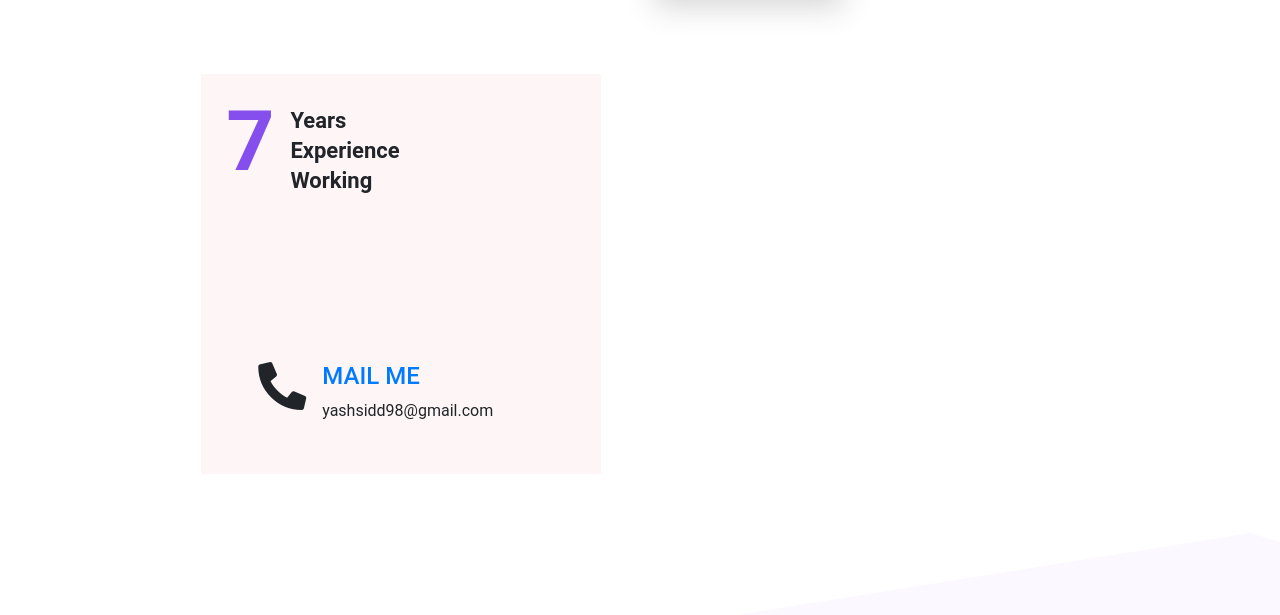
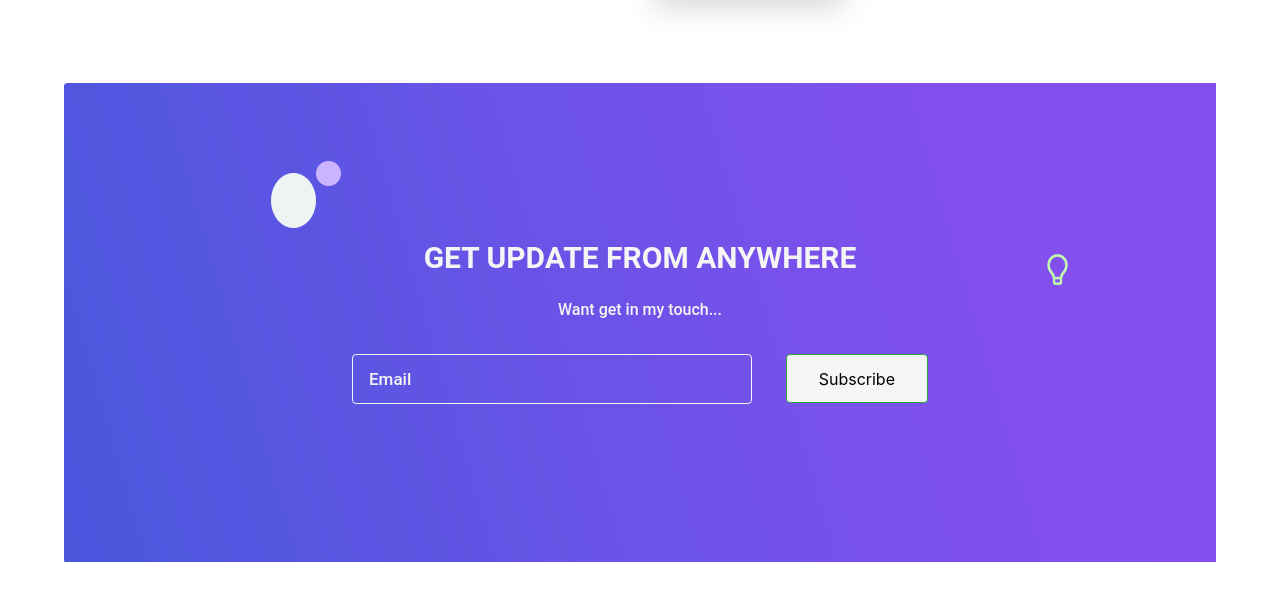
Before and after one commit to YashAgarwalDev/YashAgarwalDev.github.io, a plain HTML site: page index.html in a window 1280 px wide. Shown: the part 1527-2142 px from the top of the page. Drawn offline with Linux system fonts and the light colour scheme.

Commit message:
added suscribe area
added css
added html area

```diff
--- a/css/style.css
+++ b/css/style.css
@@ -329,6 +329,47 @@
 /* End subscribe me */
 
 
+/* Subscribe me */
+
+.site-main .subscribe-us-area .subscribe {
+    background: url(../img/subscribe-bg.png) no-repeat;
+    padding: 10rem 0;
+    margin: 3rem auto;
+}
+
+.site-main .subscribe-us-area .subscribe .subscribe-title h4 {
+    font: normal 700 30px/ 30px var(--roboto);
+    color: whitesmoke;
+}
+
+.site-main .subscribe-us-area .subscribe .subscribe-title p {
+    color: whitesmoke;
+    padding: 1rem 4rem;
+}
+
+.site-main .subscribe-us-area .subscribe form .input-textbox input {
+    width: 400px;
+    padding: 1.5rem 1rem;
+    border: 1px solid whitesmoke;
+    background: transparent;
+    color: white;
+    font: normal 500 17px/20px var(--roboto);
+}
+
+.site-main .subscribe-us-area .subscribe form .input-textbox input::placeholder {
+    color: whitesmoke;
+}
+
+.site-main .subscribe-us-area .subscribe form .btn-submit button {
+    background: whitesmoke;
+    color: #000;
+    padding: .7rem 2rem;
+}
+
+
+/* End subscribe me */
+
+
 /* Footer Area */
 
 footer.footer-area {
--- a/index.html
+++ b/index.html
@@ -141,6 +141,35 @@
 
         <!--  ========================= End About Area ==========================  -->
 
+        <!--  ========================== Subscribe me Area ============================  -->
+        <section class="subscribe-us-area">
+            <div class="container subscribe">
+                <div class="row">
+                    <div class="col-lg-12 text-center subscribe-title">
+                        <h4 class="text-uppercase">Get Update From anywhere</h4>
+                        <p class="para">Want get in my touch...
+                        </p>
+                    </div>
+                </div>
+                <div class="d-sm-flex justify-content-center">
+                    <form class="w-50">
+                        <div class="row d-flex flex-row flex-wrap">
+                            <div class="col input-textbox">
+                                <input type="text" id="txtemail" class="form-control" placeholder="Email">
+                            </div>
+                            <div class="col">
+                                <div class="btn-submit">
+                                    <button type="submit" class="btn btn-success float-right">Subscribe</button>
+                                </div>
+                            </div>
+                        </div>
+                    </form>
+                </div>
+            </div>
+        </section>
+        <!--  ========================== End Subscribe me Area ============================  -->
+
+
         <!--  ======================== Brand Area ==============================  -->
 
         <section class="brand-area">
```
Also changed, not shown: about.html (+29 -0 lines).
